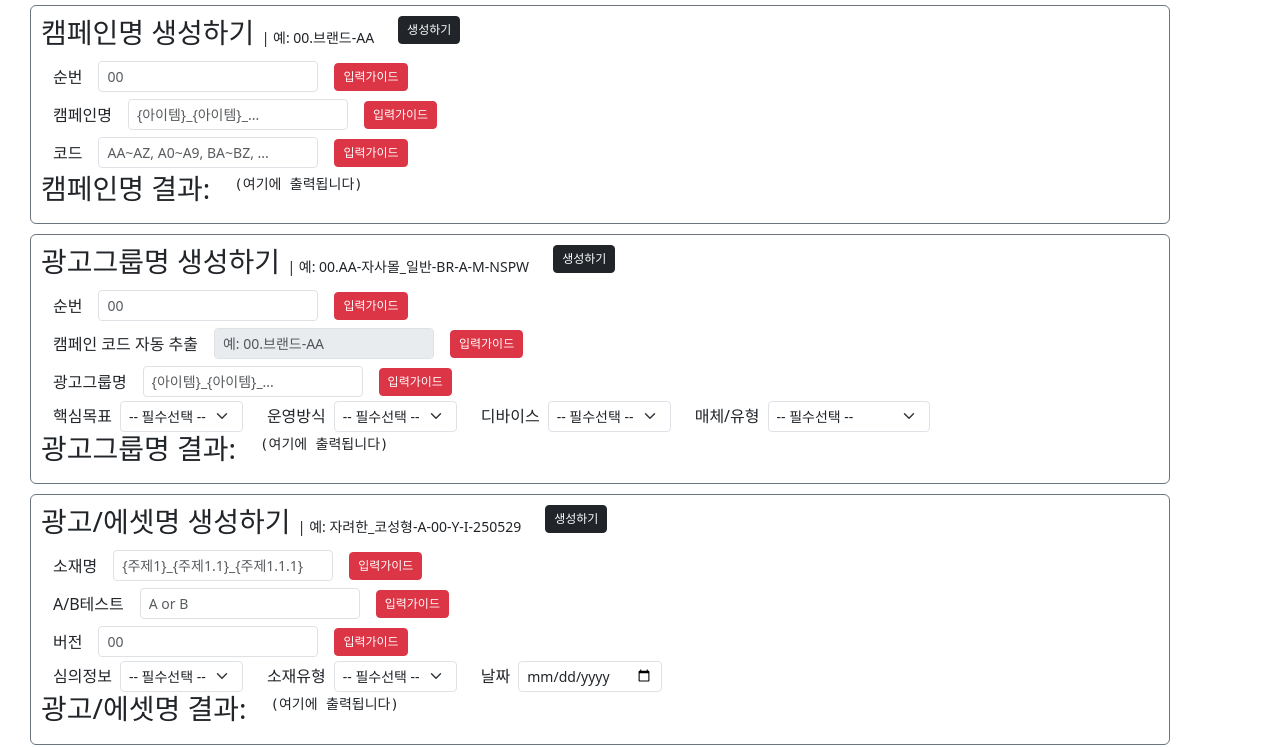
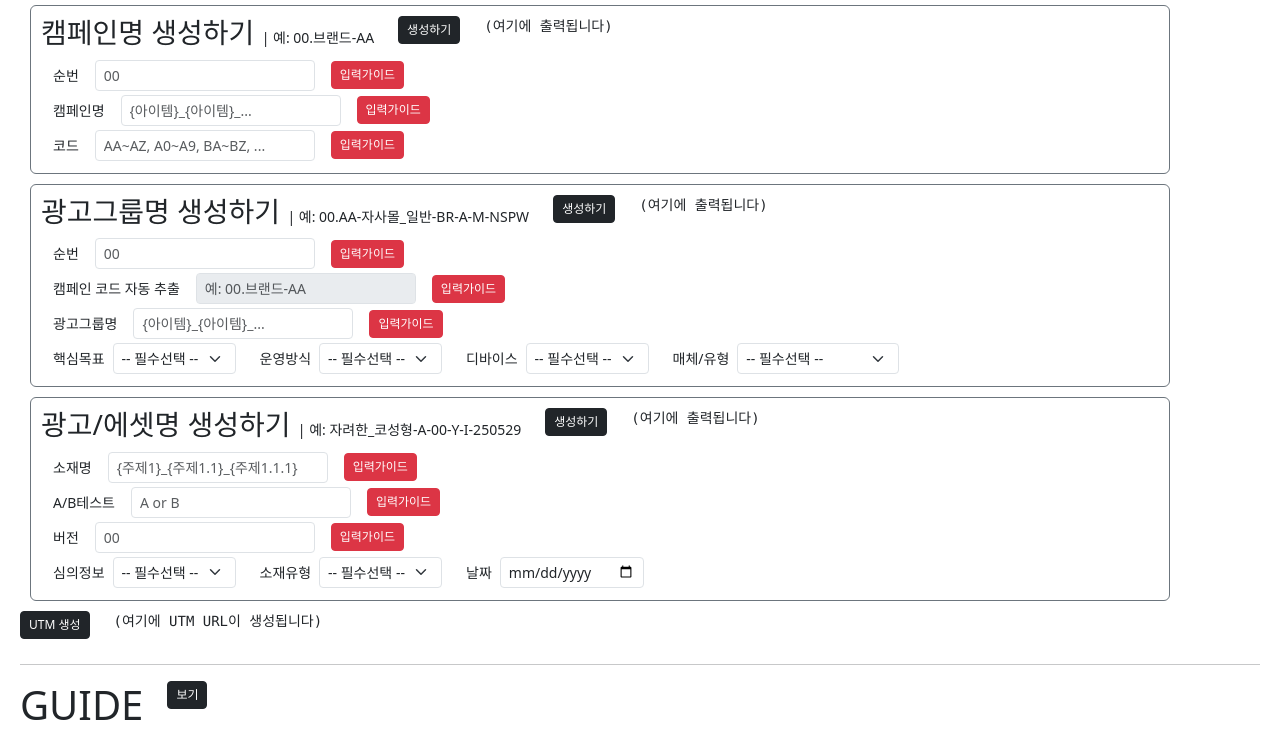
Before and after one commit to wb-sychoi/utm_builder, a plain HTML site: page index.html in a window 1280 px wide. Shown: the part 73-820 px from the top of the page. Drawn offline with nearby package versions, Linux system fonts and the light colour scheme.

Commit message:
fixed label

```diff
--- a/index.html
+++ b/index.html
@@ -14,6 +14,10 @@
         body {
             width: 100%;
             padding: 20px;
+        }
+
+        .col-form-label {
+            font-size: 14px;
         }
 
         #create_campaign_name,
@@ -51,6 +55,9 @@
                 <button type="button" onclick="campaignOutput()" class="btn btn-dark btn-sm"
                     style="--bs-btn-padding-y: .25rem; --bs-btn-padding-x: .5rem; --bs-btn-font-size: .75rem;">
                     생성하기</button>
+            </div>
+            <div class="col-auto">
+                <pre id="campaign_name_result">(여기에 출력됩니다)</pre>
             </div>
         </div>
 
@@ -105,14 +112,14 @@
             </div>
         </div>
 
-        <div class="row align-items-center">
+        <!-- <div class="row align-items-center">
             <div class="col-auto">
                 <h3>캠페인명 결과:</h3>
             </div>
             <div class="col-auto">
                 <pre id="campaign_name_result">(여기에 출력됩니다)</pre>
             </div>
-        </div>
+        </div> -->
     </div>
 
     <div id="create_ad_group_name" class="container border border-secondary rounded-2">
@@ -124,6 +131,9 @@
                 <button type="button" onclick="adGroupOutput()" class="btn btn-dark btn-sm"
                     style="--bs-btn-padding-y: .25rem; --bs-btn-padding-x: .5rem; --bs-btn-font-size: .75rem;">
                     생성하기</button>
+            </div>
+            <div class="col-auto">
+                <pre id="ad_group_name_result">(여기에 출력됩니다)</pre>
             </div>
         </div>
 
@@ -150,7 +160,6 @@
                     <input type="text" id="ad_group_name_code" class="form-control form-control-sm"
                         placeholder="예: 00.브랜드-AA" disabled readonly>
                 </div>
-                <!-- 비활성화하고 캠페인명 결과값을 자동으로 입력하는 것으로 수정 필요 -->
                 <div class="col-auto">
                     <button type="button" class="btn btn-sm btn-danger"
                         style="--bs-btn-padding-y: .25rem; --bs-btn-padding-x: .5rem; --bs-btn-font-size: .75rem;"
@@ -180,7 +189,7 @@
                 <div class="col-auto">
                     <div class="row g-2 align-items-center">
                         <div class="col-auto">
-                            <label for="ad_group_name_type">핵심목표</label>
+                            <label for="ad_group_name_type" class="col-form-label">핵심목표</label>
                         </div>
                         <div class="col-auto">
                             <select id="ad_group_name_type" class="form-select form-select-sm"
@@ -201,7 +210,7 @@
                 <div class="col-auto">
                     <div class="row g-2 align-items-center">
                         <div class="col-auto">
-                            <label for="ad_group_name_time">운영방식</label>
+                            <label for="ad_group_name_time" class="col-form-label">운영방식</label>
                         </div>
                         <div class="col-auto">
                             <select id="ad_group_name_time" class="form-select form-select-sm"
@@ -217,7 +226,7 @@
                 <div class="col-auto">
                     <div class="row g-2 align-items-center">
                         <div class="col-auto">
-                            <label for="ad_group_name_device">디바이스</label>
+                            <label for="ad_group_name_device" class="col-form-label">디바이스</label>
                         </div>
                         <div class="col-auto">
                             <select id="ad_group_name_device" class="form-select form-select-sm"
@@ -235,7 +244,7 @@
                 <div class="col-auto">
                     <div class="row g-2 align-items-center">
                         <div class="col-auto">
-                            <label for="ad_group_name_platform">매체/유형</label>
+                            <label for="ad_group_name_platform" class="col-form-label">매체/유형</label>
                         </div>
                         <div class="col-auto">
                             <select id="ad_group_name_platform" class="form-select form-select-sm"
@@ -277,7 +286,7 @@
                 <div id="ad_group_name_pc" class="col-auto d-none">
                     <div class="row g-2 align-items-center">
                         <div class="col-auto">
-                            <label for="ad_group_name_pc_placement">PC 네이버 브랜드 검색 클릭위치</label>
+                            <label for="ad_group_name_pc_placement" class="col-form-label">PC 네이버 브랜드 검색 클릭위치</label>
                         </div>
                         <div class="col-auto">
                             <select id="ad_group_name_pc_placement" class="form-select form-select-sm"
@@ -308,7 +317,7 @@
                 <div id="ad_group_name_mo" class="col-auto d-none">
                     <div class="row g-2 align-items-center">
                         <div class="col-auto">
-                            <label for="ad_group_name_mo_placement">모바일 네이버 브랜드 검색 클릭위치</label>
+                            <label for="ad_group_name_mo_placement" class="col-form-label">모바일 네이버 브랜드 검색 클릭위치</label>
                         </div>
                         <div class="col-auto">
                             <select id="ad_group_name_mo_placement" class="form-select form-select-sm"
@@ -338,14 +347,14 @@
             </div>
         </div>
 
-        <div class="row align-items-center">
+        <!-- <div class="row align-items-center">
             <div class="col-auto">
                 <h3>광고그룹명 결과:</h3>
             </div>
             <div class="col-auto">
                 <pre id="ad_group_name_result">(여기에 출력됩니다)</pre>
             </div>
-        </div>
+        </div> -->
     </div>
 
     <div id="create_ad_name" class="container border border-secondary rounded-2">
@@ -357,6 +366,9 @@
                 <button type="button" onclick="adOutput()" class="btn btn-dark btn-sm"
                     style="--bs-btn-padding-y: .25rem; --bs-btn-padding-x: .5rem; --bs-btn-font-size: .75rem;">
                     생성하기</button>
+            </div>
+            <div class="col-auto">
+                <pre id="ad_name_result">(여기에 출력됩니다)</pre>
             </div>
         </div>
 
@@ -411,7 +423,7 @@
                 <div class="col-auto">
                     <div class="row g-2 align-items-center">
                         <div class="col-auto">
-                            <label for="ad_name_deliberate">심의정보</label>
+                            <label for="ad_name_deliberate" class="col-form-label">심의정보</label>
                         </div>
                         <div class="col-auto">
                             <select id="ad_name_deliberate" class="form-select form-select-sm"
@@ -427,7 +439,7 @@
                 <div class="col-auto">
                     <div class="row g-2 align-items-center">
                         <div class="col-auto">
-                            <label for="ad_name_type">소재유형</label>
+                            <label for="ad_name_type" class="col-form-label">소재유형</label>
                         </div>
                         <div class="col-auto">
                             <select id="ad_name_type" class="form-select form-select-sm" aria-label="ad name type">
@@ -442,7 +454,7 @@
                 <div class="col-auto">
                     <div class="row g-2 align-items-center">
                         <div class="col-auto">
-                            <label for="ad_name_date">날짜</label>
+                            <label for="ad_name_date" class="col-form-label">날짜</label>
                         </div>
                         <div class="col-auto">
                             <input type="date" id="ad_name_date" class="form-control form-control-sm"
@@ -456,14 +468,14 @@
             </div>
         </div>
 
-        <div class="row align-items-center">
+        <!-- <div class="row align-items-center">
             <div class="col-auto">
                 <h3>광고/에셋명 결과:</h3>
             </div>
             <div class="col-auto">
                 <pre id="ad_name_result">(여기에 출력됩니다)</pre>
             </div>
-        </div>
+        </div> -->
     </div>
 
     <div id="create_utm_url">
```
